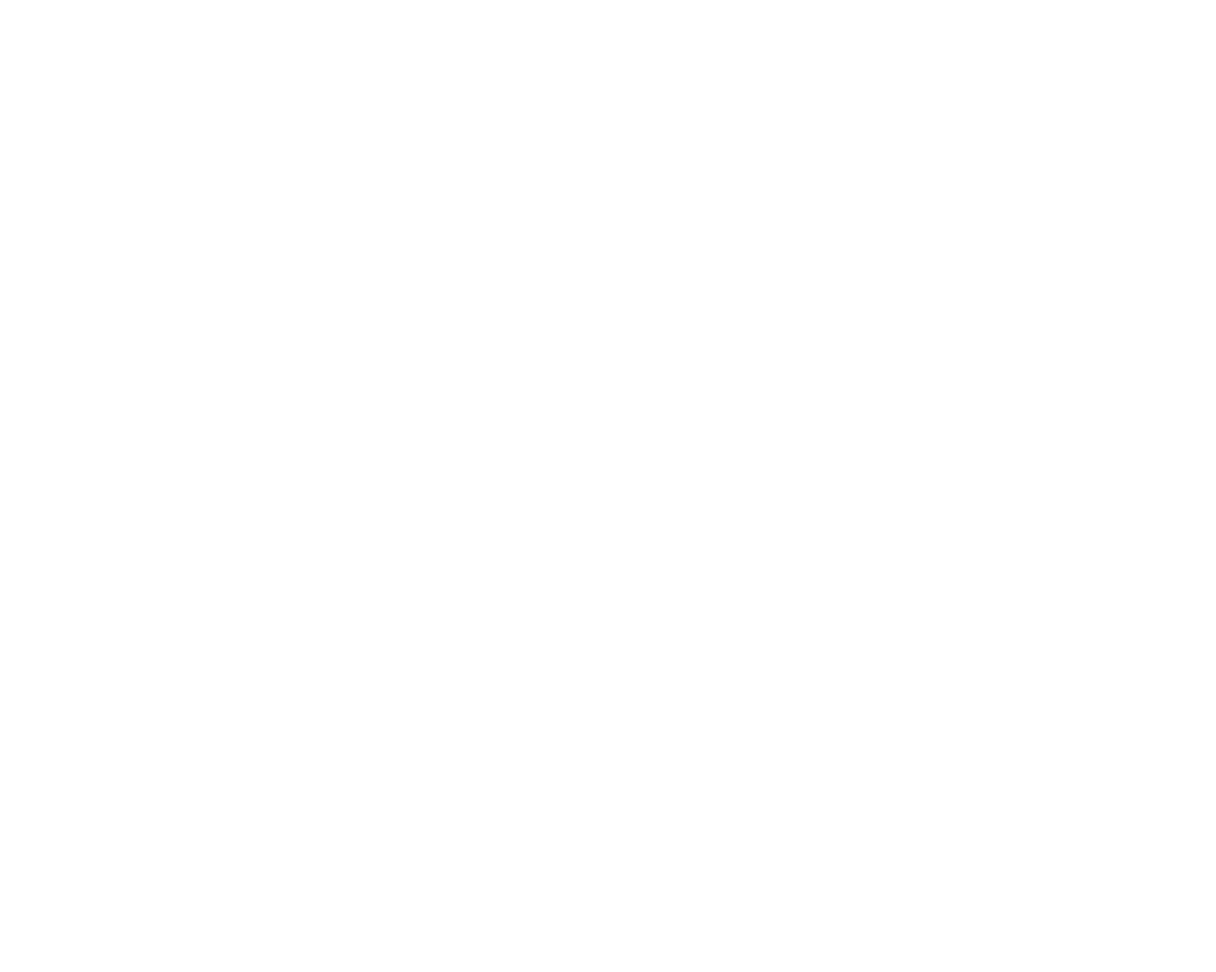
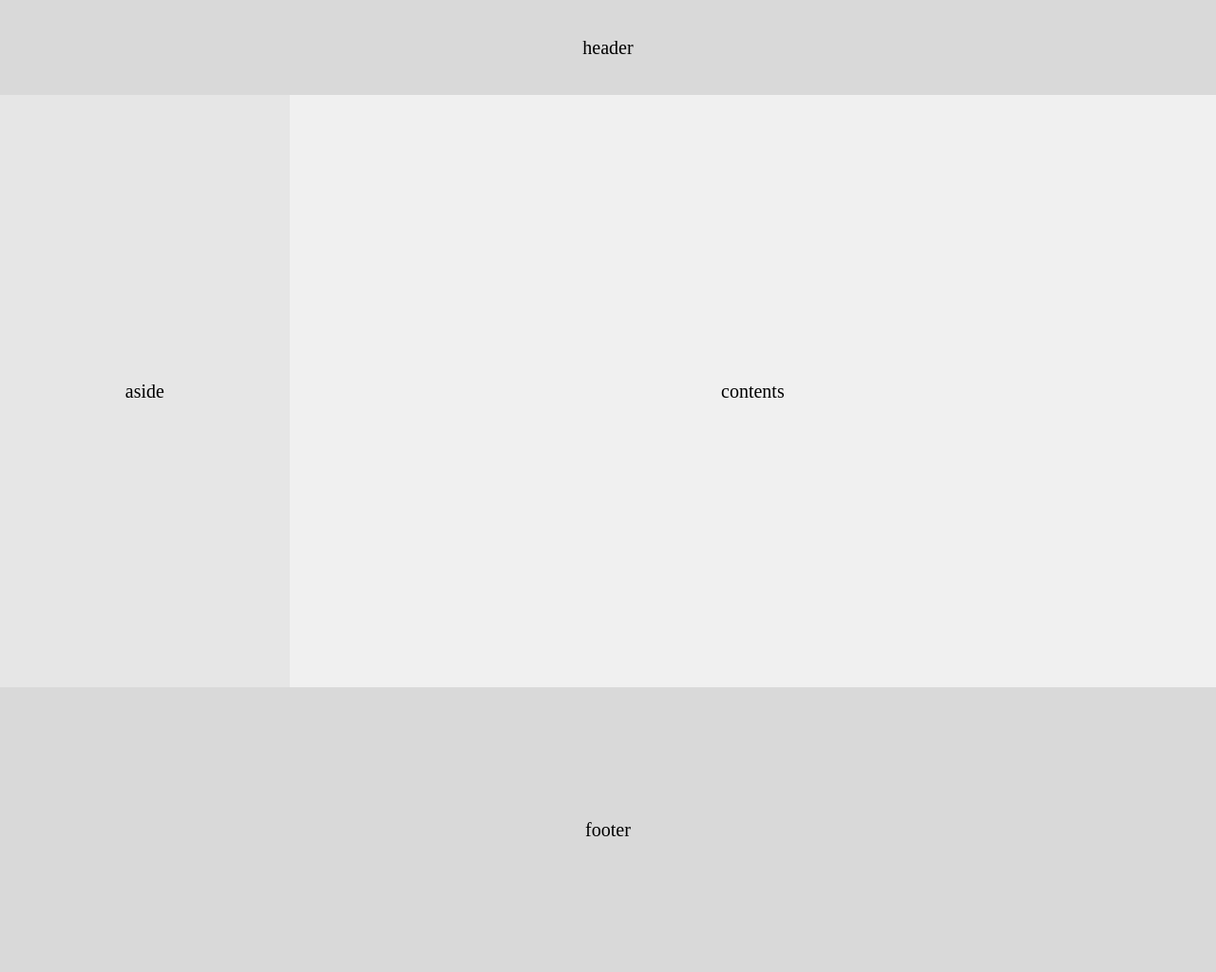
Before and after one commit to jkw507600/HTML-CSS-JAVASCRIPT, a plain HTML site: page layout_03.html in a window 1280 px wide. Shown: the whole page at 95% size. Before the commit the page ends 800 px from the top, so only its background shows below. Drawn offline with Linux system fonts and the light colour scheme.

Commit message:
layout_04

```diff
--- a/layout_03.css
+++ b/layout_03.css
@@ -0,0 +1,42 @@
+*{
+    margin: 0;
+    padding: 0;
+    box-sizing: border-box;
+}
+
+body {
+    font-size: 20px;
+}
+
+.wrap{
+    text-align: center
+}
+
+.header{
+    background-color: #D9D9D9;
+    height: 100px;
+    line-height: 100px;
+}
+
+.contents {
+    display: flex;
+    line-height: 624px;
+}
+
+.contents .menu {
+    background-color: #E6E6E6;
+    width: 400px;
+    height: 624px;
+}
+
+.contents .main {
+    background-color: #F0F0F0;
+    height: 624px;
+    width: 100%;
+}
+
+.footer {
+    background-color: #D9D9D9;
+    height: 300px;
+    line-height: 300px;
+}
--- a/layout_03.html
+++ b/layout_03.html
@@ -4,9 +4,18 @@
     <meta charset="UTF-8">
     <meta name="viewport" content="width=device-width, initial-scale=1.0">
     <title>Layout 03</title>
-    <link rel="stylesheet" href="">
+    <link rel="stylesheet" href="./layout_03.css">
 </head>
 <body>
+    <div class="wrap">
+        <div class="header">header</div>
+        <div class="contents">
+            <div class="menu">aside</div>
+            <div class="main">contents</div>
+        </div>
+        <div class="footer">footer</div>
+    </div>
+
 
 </body>
 </html>
```
